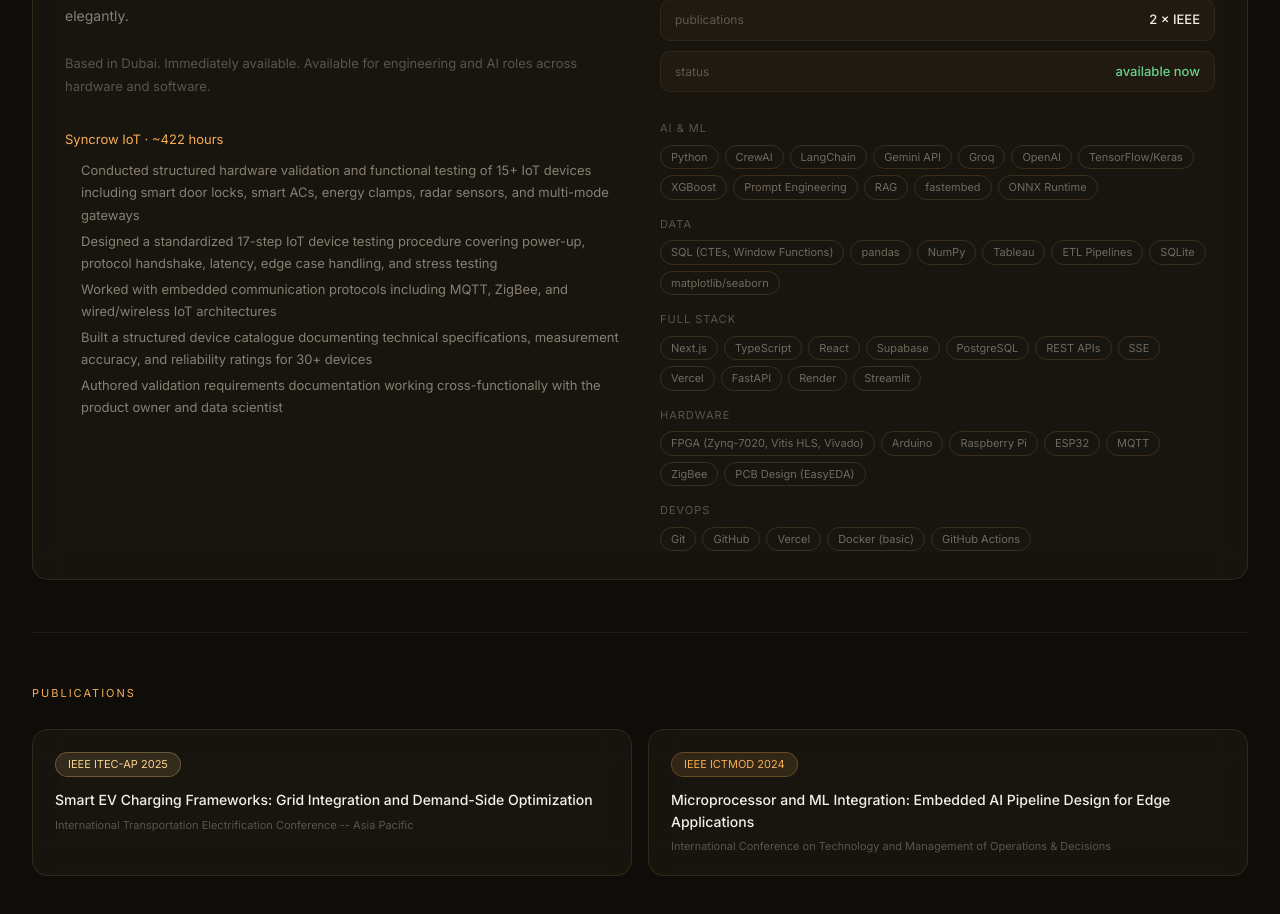
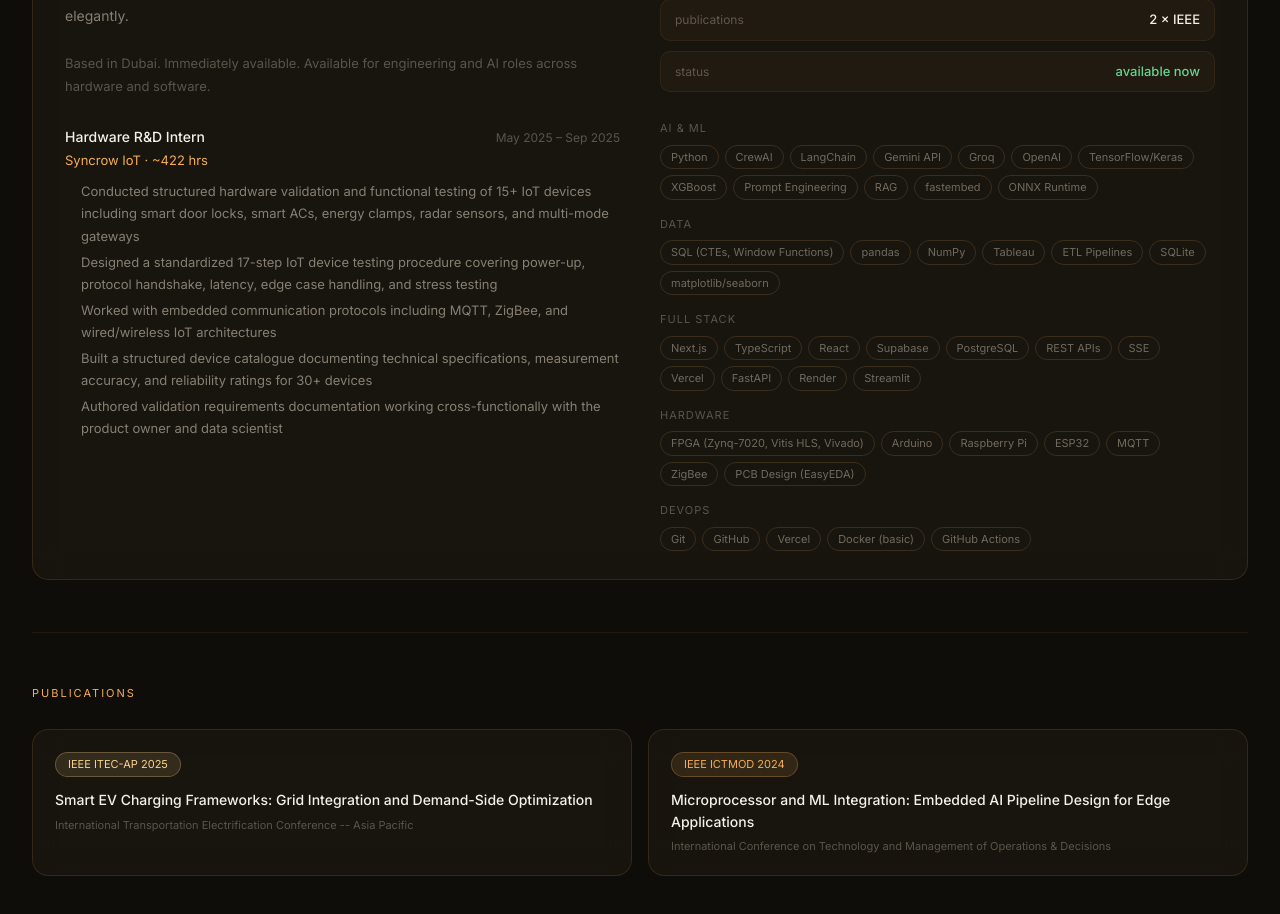
Before and after one commit to VikramVarkoor/Portfolio, a Next.js app: page / in a window 1280 px wide. Shown: the part 2180-3094 px from the top of the page. Built offline with nearby package versions, Linux system fonts and the light colour scheme.

Commit message:
Update data.ts

```diff
--- a/src/app/data.ts
+++ b/src/app/data.ts
@@ -128,11 +128,10 @@ export const skills = [
 
 export const experience = [
   {
-    title: 'Hardware R&D Intern',
+    role: 'Hardware R&D Intern',
     company: 'Syncrow IoT',
-    location: 'Dubai, UAE',
-    duration: 'May 2025 – Sep 2025',
-    hours: '~422 hours',
+    period: 'May 2025 – Sep 2025',
+    hours: '~422 hrs',
     bullets: [
       'Conducted structured hardware validation and functional testing of 15+ IoT devices including smart door locks, smart ACs, energy clamps, radar sensors, and multi-mode gateways',
       'Designed a standardized 17-step IoT device testing procedure covering power-up, protocol handshake, latency, edge case handling, and stress testing',
```
